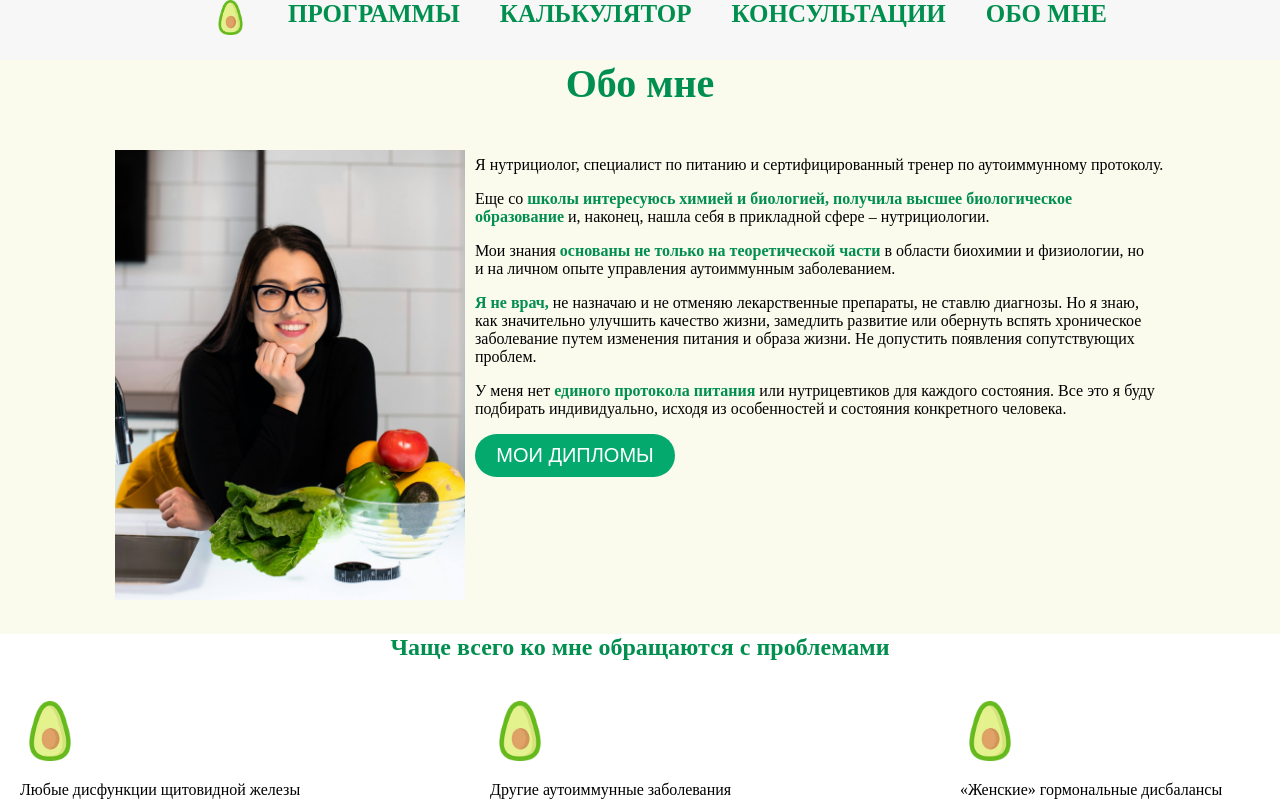
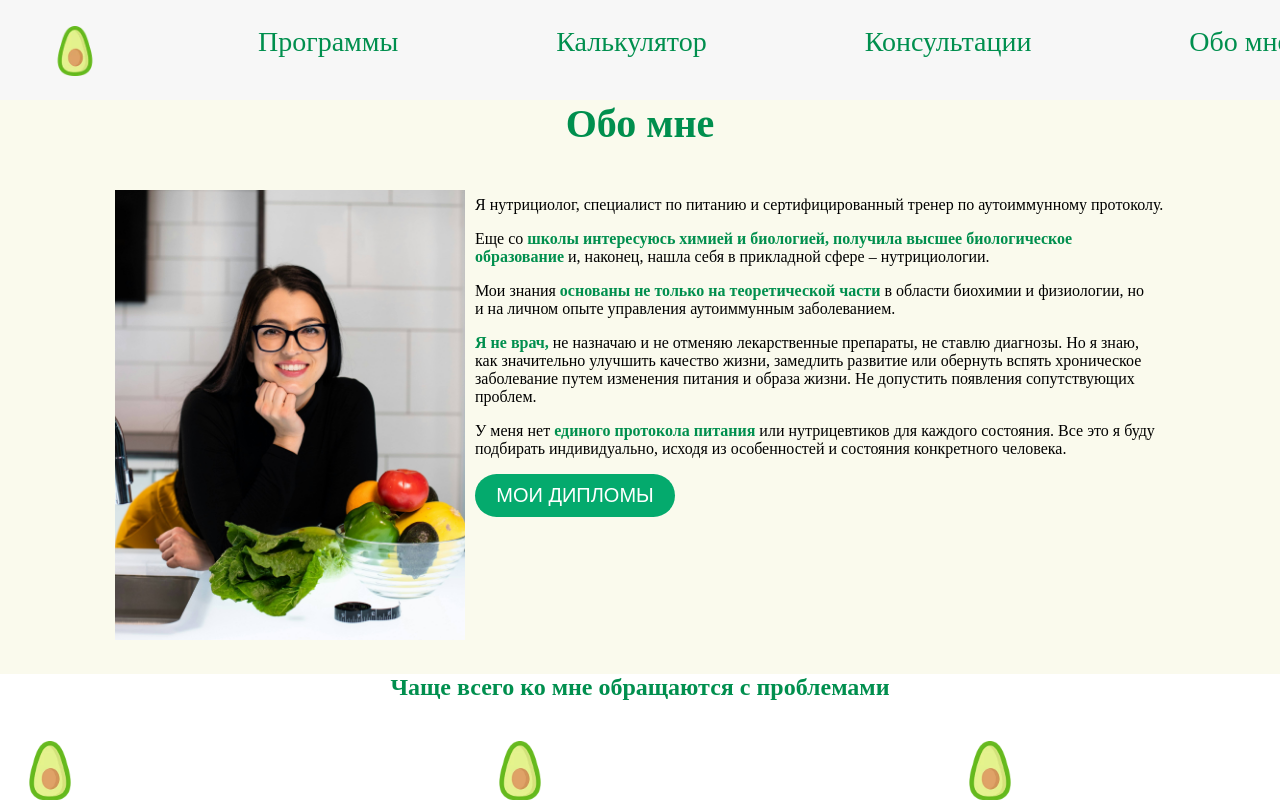
Before and after one commit to Reshula/nutrition-site, a React (Create React App) app: page /about_section in a window 1280 px wide. Shown: the top 800 px of the page. Built offline with nearby package versions, Linux system fonts and the light colour scheme; the HTML template or start-up script is replaced by a standard one.

Commit message:
was modified in NavBar component

```diff
--- a/src/Navbar/NavBar.css
+++ b/src/Navbar/NavBar.css
@@ -1,4 +1,4 @@
-.main-container{
+/* .main-container{
     display: flex;
     justify-content: space-evenly;
 }
@@ -34,7 +34,7 @@
     margin-right: 5px;
 
   } */
-
+/*
   .nav-elements ul a {
     font-size: 25px;
     font-weight: 600;
@@ -119,8 +119,8 @@
 @media all and (max-width:500px){
 
 
-    .icon-menu{
-        display: fixed;
+    .menu-icon{
+        display: block;
     }
     .nav-elements {
         position: absolute;
@@ -152,4 +152,132 @@
         z-index: 10;
       }
 
+}  */
+
+.logo-nav{
+  width: 50px;
+
 }
+
+.container {
+  width: 100%;
+  margin: 0 auto;
+  display: flex;
+  justify-content: center;
+  align-items: center;
+  height: 100%;
+  font-size: 28px;
+
+
+}
+
+.navbar {
+  height: 100px;
+  margin-bottom: 20px;
+ padding: 10px;
+  color: #fafaed;
+  position: relative;
+  width: 100%;
+  z-index: 100;
+
+}
+
+.menu-icon {
+  display: none;
+  color:#008f4e;
+
+}
+/* .ul-nav{
+height: 80px;
+} */
+
+.nav-elements ul {
+  display: flex;
+  justify-content: space-between;
+  list-style-type: none;
+}
+
+.nav-elements ul li:not(:last-child) {
+  margin-right: 30px;
+}
+
+.nav-elements ul a {
+  font-size: 28px;
+  font-weight: 400;
+  color: #008f4e;
+  text-decoration: none;
+}
+
+.nav-elements ul a.active {
+
+  font-weight: 500;
+  position: relative;
+
+}
+
+.nav-elements ul a.active::after {
+  content: '';
+  position: absolute;
+  bottom:-4px;
+  left: 0;
+  width: 100%;
+  /* height: 10px; */
+  background-color:#fafaed;
+}
+
+
+
+@media all and (max-width: 500px) {
+  .container{
+    justify-content: space-between;
+  }
+
+  .menu-icon {
+    display: block;
+    cursor: pointer;
+  }
+
+
+  .nav-elements {
+    position: absolute;
+    right: 0;
+    top: 40px;
+    background-color:#fafaed;
+    width: 0px;
+    height: calc(100vh - 60px);
+    transition: all 0.3s ease-in;
+    overflow: hidden;
+  }
+
+  .nav-elements.active {
+    width: 200px;
+  }
+
+  .nav-elements ul {
+    display: flex;
+    flex-direction: column;
+  }
+
+  .nav-elements ul li {
+    margin-right: unset;
+    margin-top: 10px;
+  }
+}
+
+
+
+
+.fixed {
+  background-color: #fafaed;
+
+  width: 100%;
+  left: 0;
+  position: fixed;
+  top: 0;
+  transition: all .2s ease-in-out;
+  z-index: 9999;
+}
+.header{
+
+  height: 80px;
+}
--- a/src/Navbar/NavBar.js
+++ b/src/Navbar/NavBar.js
@@ -1,14 +1,14 @@
-import { useState , useEffect} from 'react';
-import { HashLink as Link } from 'react-router-hash-link';
-import {  IoMenu } from "react-icons/io5";
+//
+import { useState , useEffect } from 'react';
+import { NavLink } from 'react-router-dom';
+import {  IoMenu} from "react-icons/io5";
 import './NavBar.css';
-import logo from '../Assets/logo_avocado.png';
+import logo from '../Assets/logo_avocado.png'
 
+const NavBar = () => {
+  const [showNavbar, setShowNavbar] = useState(false)
 
-const NavBar = () =>{
-
-  const [showNavbar, setShowNavbar] = useState(false);
-  const toggleShowNavbar = () => {
+  const handleShowNavbar = () => {
     setShowNavbar(!showNavbar)
   }
 
@@ -25,40 +25,39 @@ const NavBar = () =>{
   }, []);
 
   return (
-  <div  className={fixNav ? 'header fixed' : 'header'} >
+    <div className={fixNav ? 'header fixed' : 'header'}>
     <nav className="navbar">
-    <div className="container">
-      <div className="logo">
 
-      </div>
-      <div className="menu-icon" onClick={toggleShowNavbar}>
+
+        <div className="menu-icon" onClick={handleShowNavbar}>
           <IoMenu />
         </div>
+
         <div className={`nav-elements  ${showNavbar && 'active'}`}>
-        <ul>
+          <ul className='ul-nav'>
+            <li>
+              <NavLink to="/"> <img className='logo-nav' src={logo}alt='logo'/></NavLink>
+            </li>
+            <li>
+              <NavLink to="/program_section">Программы</NavLink>
+            </li>
 
             <li>
-          <Link to="/"className='menu-list'><img className='logo-avacado' src={logo} alt='avacado'/></Link>
+              <NavLink to="/nutritionCal_section">Калькулятор</NavLink>
             </li>
             <li>
-          <Link to="/program_section"className='menu-list'>Программы </Link>
+              <NavLink to="/consultation_section">Консультации</NavLink>
             </li>
             <li>
-
-            <Link to="/nutritionCal_section"className='menu-list'>Калькулятор </Link>
-          </li>
-          <li>
-          <Link to="/consultation_section"className='menu-list'>Консультации</Link>
-          </li>
-          <li>
-       <Link to="/about_section"className='menu-list'>Обо мне</Link>
+              <NavLink to="/about_section">Обо мне</NavLink>
             </li>
 
           </ul>
         </div>
-    </div>
+
     </nav>
     </div>
   )
 }
+
 export default NavBar;
```
Lines whose indentation alone changed are shown as unchanged.
